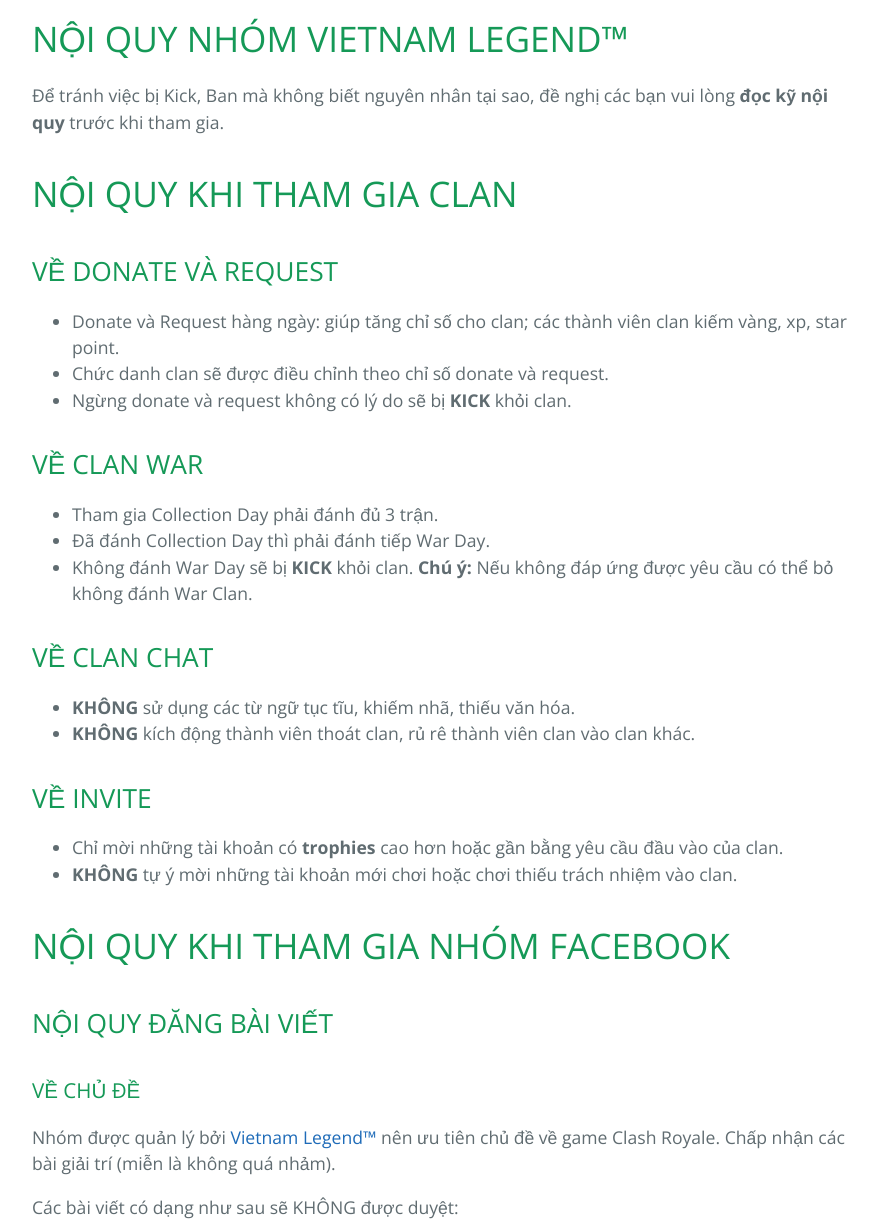
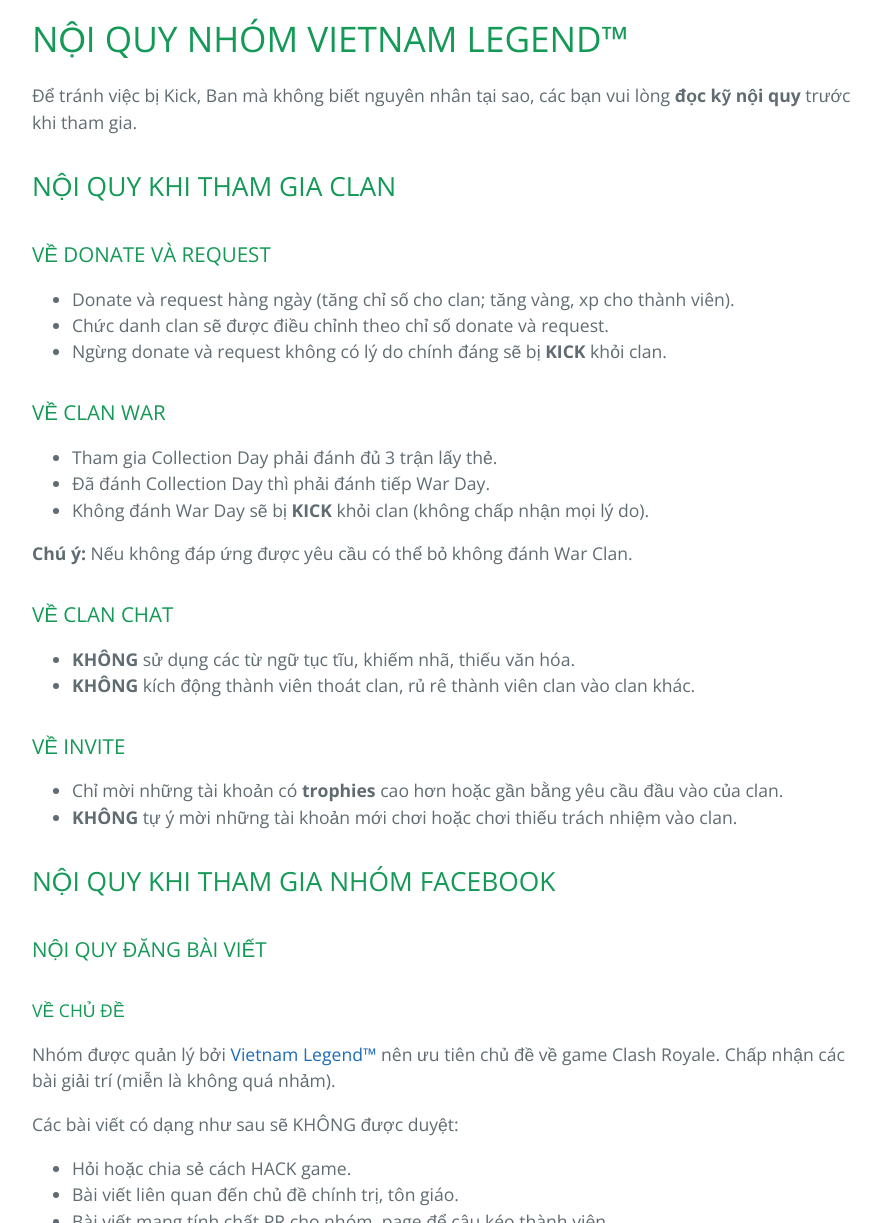
Before and after one commit to VietnamLegend/vietnamlegend.github.io, a Jekyll site: the page built from rules.md, in a window 1280 px wide and 1400 px high, scrolled down 564 px. Shown: the part 177-1400 px from the top of the window, without its empty margins (192-1073 px from the left). Built offline with Jekyll 4.4.1, drawn with Linux system fonts in a browser that asks for light colours; our own code applies the rules of GitHub Pages for plain Markdown files; some of the changed text lies outside the part shown.

Commit message:
Update rules.md

```diff
--- a/rules.md
+++ b/rules.md
@@ -2,44 +2,45 @@
 
 # NỘI QUY NHÓM VIETNAM LEGEND™
 
-Để tránh việc bị Kick, Ban mà không biết nguyên nhân tại sao, đề nghị các bạn vui lòng **đọc kỹ nội quy** trước khi tham gia.
+Để tránh việc bị Kick, Ban mà không biết nguyên nhân tại sao, các bạn vui lòng **đọc kỹ nội quy** trước khi tham gia.
 
-# NỘI QUY KHI THAM GIA CLAN
+## NỘI QUY KHI THAM GIA CLAN
 
-## VỀ DONATE VÀ REQUEST
-- Donate và Request hàng ngày: giúp tăng chỉ số cho clan; các thành viên clan kiếm vàng, xp, star point.
+### VỀ DONATE VÀ REQUEST
+- Donate và request hàng ngày (tăng chỉ số cho clan; tăng vàng, xp cho thành viên).
 - Chức danh clan sẽ được điều chỉnh theo chỉ số donate và request.
-- Ngừng donate và request không có lý do sẽ bị **KICK** khỏi clan.
+- Ngừng donate và request không có lý do chính đáng sẽ bị **KICK** khỏi clan.
 
-## VỀ CLAN WAR
-- Tham gia Collection Day phải đánh đủ 3 trận.
+### VỀ CLAN WAR
+- Tham gia Collection Day phải đánh đủ 3 trận lấy thẻ.
 - Đã đánh Collection Day thì phải đánh tiếp War Day.
-- Không đánh War Day sẽ bị **KICK** khỏi clan.
+- Không đánh War Day sẽ bị **KICK** khỏi clan (không chấp nhận mọi lý do).
+
 **Chú ý:** Nếu không đáp ứng được yêu cầu có thể bỏ không đánh War Clan.
 
-## VỀ CLAN CHAT
+### VỀ CLAN CHAT
 - **KHÔNG** sử dụng các từ ngữ tục tĩu, khiếm nhã, thiếu văn hóa.
 - **KHÔNG** kích động thành viên thoát clan, rủ rê thành viên clan vào clan khác.
 
-## VỀ INVITE
+### VỀ INVITE
 - Chỉ mời những tài khoản có **trophies** cao hơn hoặc gần bằng yêu cầu đầu vào của clan.
 - **KHÔNG** tự ý mời những tài khoản mới chơi hoặc chơi thiếu trách nhiệm vào clan.
 
-# NỘI QUY KHI THAM GIA NHÓM FACEBOOK
+## NỘI QUY KHI THAM GIA NHÓM FACEBOOK
 
-## NỘI QUY ĐĂNG BÀI VIẾT
+### NỘI QUY ĐĂNG BÀI VIẾT
 
-### VỀ CHỦ ĐỀ
+#### VỀ CHỦ ĐỀ
 
 Nhóm được quản lý bởi [Vietnam Legend™](https://www.facebook.com/groups/vlcr2019/) nên ưu tiên chủ đề về game Clash Royale. Chấp nhận các bài giải trí (miễn là không quá nhảm).
 
 Các bài viết có dạng như sau sẽ KHÔNG được duyệt:
 - Hỏi hoặc chia sẻ cách HACK game.
-- **KHÔNG** đăng bài viết liên quan đến chủ đề chính trị, tôn giáo.
+- Bài viết liên quan đến chủ đề chính trị, tôn giáo.
 - Bài viết mang tính chất PR cho nhóm, page để câu kéo thành viên.
 - Bài chỉ có mỗi liên kết mà không có mô tả gì (spam câu view).
 
-### VỀ NỘI DUNG
+#### VỀ NỘI DUNG
 - Sử dụng tiếng Việt, có dấu, tránh viết tắt. **KHÔNG** sử dụng các từ ngữ tục tĩu, khiếm nhã, thiếu văn hóa.
 - Sử dụng hashtag để phân loại nội dung bài viết, giúp mọi người dễ dàng tìm bài khi có thắc mắc. Xem thêm cụ thể tại phần [về hashtag](hashtags.md).
 - **KHÔNG** đăng bài viết quảng cáo (rao vặt, bán sim,...).
@@ -49,7 +50,7 @@
 - Nếu bài viết, tài nguyên không phải là của bạn thì hãy **ghi nguồn** khi chia sẻ vào nhóm để tôn trọng công sức của tác giả.
 - **KHÔNG** yêu cầu người khác cung cấp email trong bình luận. Nếu thực sự cần thiết phải chia sẻ qua email thì vui lòng sử dụng Google Forms.
 
-### VỀ HASHTAG
+#### VỀ HASHTAG
 
 Hãy tham khảo [danh sách #hashtag sử dụng trong nhóm](hashtags.md) để áp dụng cho nội dung bài viết của bạn một cách hợp lý.
 
@@ -57,7 +58,7 @@
 
 ![hashtag](https://i.imgur.com/zzzqPJ1UgT.png)
 
-## NỘI QUY ĐĂNG BÌNH LUẬN
+### NỘI QUY ĐĂNG BÌNH LUẬN
 
 - **KHÔNG** văng tục, bình luận vô văn hóa, chửi thề.
 - Bình luận **PHẢI** liên quan tới nội dung bài viết.
@@ -65,7 +66,7 @@
 - **KHÔNG** "chấm" (".") hoặc "hóng", hãy dùng chức năng "Bật thông báo cho bài viết" hoặc "Lưu bài viết" nếu bạn muốn theo dõi cập nhật của bài viết.
 - **KHÔNG** spam, dùng chức năng "Sửa bình luận" thay vì bình luận liên tiếp trong thời gian ngắn.
 
-# HÌNH THỨC XỬ LÝ THÀNH VIÊN VI PHẠM
+## HÌNH THỨC XỬ LÝ THÀNH VIÊN VI PHẠM
 
 Tùy theo mức độ vi phạm nội quy mà các bạn có thể sẽ bị nhắc nhở, **XÓA** bài viết, **KICK** hoặc **BAN** vĩnh viễn khỏi nhóm.
 
```
